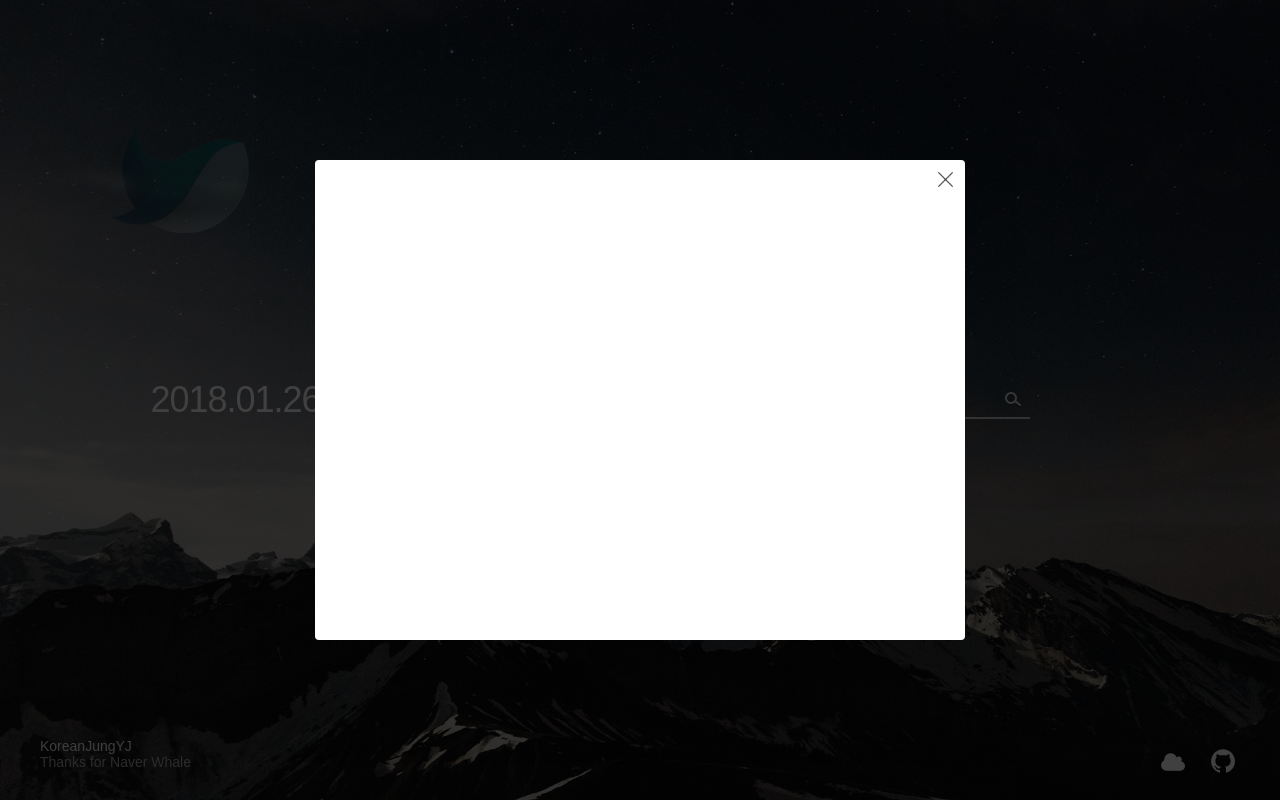
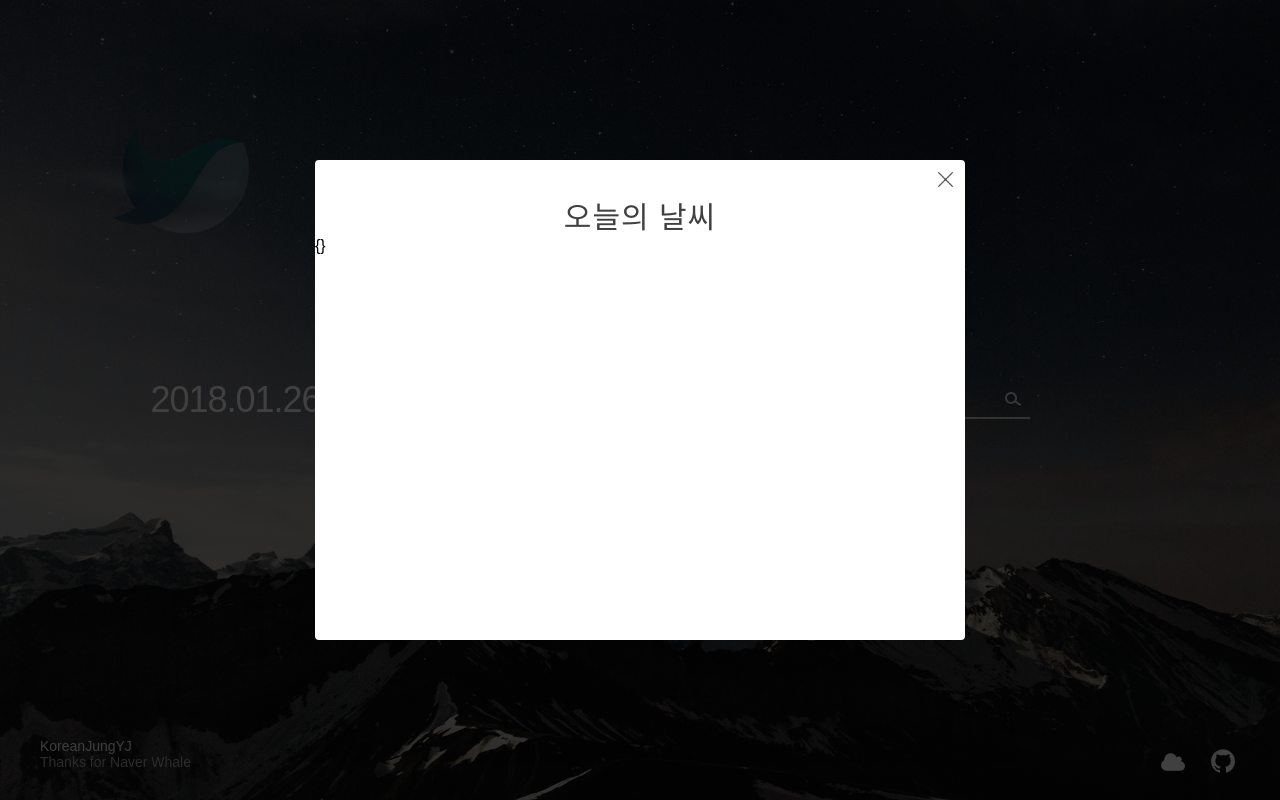
Before and after one commit to KoreanJungYJ/Whale-Clock, a Vue app in the folder whale-clock/: page /#/ in a window 1280 px wide. Both pictures are taken after a click on the picture 1173 px from the left and 762 px from the top of the page. Built offline with nearby package versions, Linux system fonts and the light colour scheme; no server answers; a web font is replaced by a local one.

Commit message:
파싱 테스트 성공

```diff
--- a/whale-clock/index.html
+++ b/whale-clock/index.html
@@ -14,7 +14,7 @@
     <meta property="og:description" content="웨일 감성 시계에요">
     <link rel="icon" href="src/assets/favicon.ico" type="image/x-icon">
     <link rel="stylesheet" type="text/css" href="https://cdn.rawgit.com/moonspam/NanumSquare/master/nanumsquare.css">
-    <link href="https://fonts.googleapis.com/css?family=Poiret+One" rel="stylesheet">
+    <!--<link href="https://fonts.googleapis.com/css?family=Poiret+One" rel="stylesheet">-->
   </head>
   <body>
     <div id="app"></div>
--- a/whale-clock/src/components/WeatherPart.vue
+++ b/whale-clock/src/components/WeatherPart.vue
@@ -9,6 +9,8 @@
                  class= "close-icon"
                  @click= "closeModal"
             >
+            <h1>오늘의 날씨</h1>
+            {{ weathers }}
           </div>
         </div>
       </div>
@@ -41,6 +43,7 @@ export default {
   name: 'weather-part',
   data () {
     return {
+      weathers: {},
       location: {},
       modal: false,
 
@@ -76,16 +79,31 @@ export default {
 
       axios.get(weatherURL).then(function (response) {
         const data = response.data.currently
+        const weatherDatas = {
+          celsiusDeg: self.getCelsius(data.apparentTemperature),
+          timezone: self.getCity(response.data.timezone),
+          summary: data.summary,
+          humidity: self.getHumidity(data.humidity)
+        }
 
-        let celDeg = self.getCelsius(data.apparentTemperature)
-        console.log(celDeg)
+        self.weathers = weatherDatas
       }).catch(function (err) {
         console.log(err)
       })
     },
 
     getCelsius (feh) {
-      return ((feh - 32) / 1.8).toFixed(2)
+      // 화씨 -> 섭씨로 변환
+      return ((feh - 32) / 1.8).toFixed(1) + '℃'
+    },
+
+    getHumidity (hum) {
+      return hum * 100 + '%'
+    },
+
+    getCity (loc) {
+      let splitCity = loc.split('/')
+      return splitCity[1]
     }
   },
 
@@ -113,6 +131,15 @@ export default {
     height: 72px;
     position: absolute;
     bottom: 0;
+  }
+
+  h1 {
+    font-weight: 400;
+    text-align: center;
+    font-size: 30px;
+    color: #404040;
+    letter-spacing: 1px;
+    padding-top: 32.5px;
   }
 
   .modal-mask {
```
